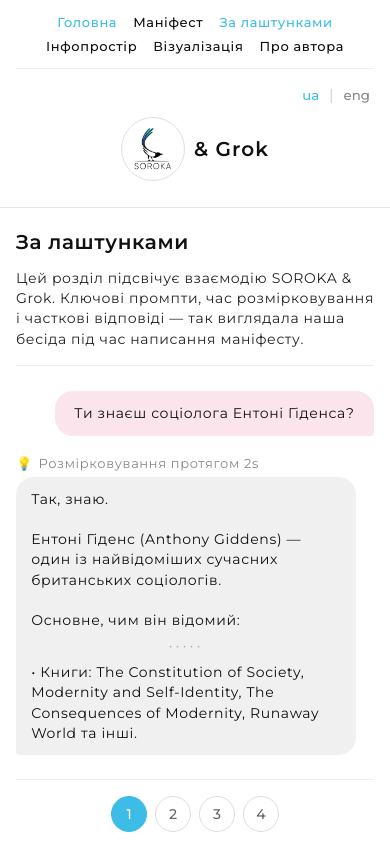
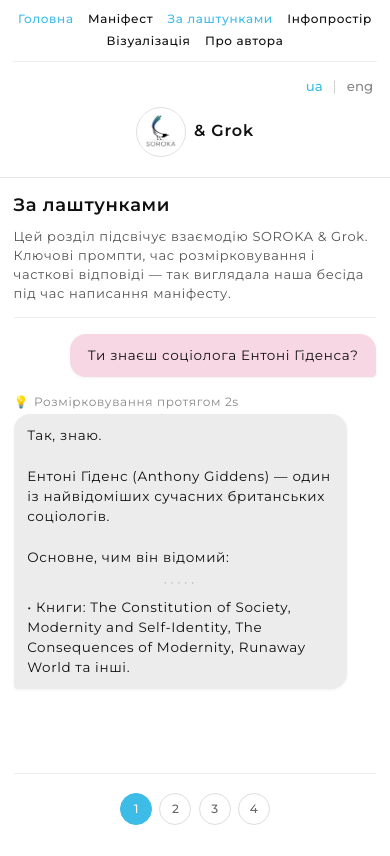
Before and after one commit to soroka2027/manifesto, an Angular app: page /behind-scenes in a window 390 px wide. Built offline with nearby package versions, Linux system fonts and the light colour scheme.

Commit message:
Improve Behind the Scenes: clearer bubbles, visible page switcher, better tablet/phone layout

```diff
--- a/src/app/pages/behind-scenes/behind-scenes.component.scss
+++ b/src/app/pages/behind-scenes/behind-scenes.component.scss
@@ -2,22 +2,25 @@
 .page {
   display: flex;
   min-height: 100vh;
-  max-width: 1300px;
+  max-width: 1200px;
   margin: 0 auto;
   font-family: 'Montserrat', sans-serif;
   letter-spacing: 0.04em;
+  background: #fff;
 }
 
+/* ========== LEFT SIDEBAR ========== */
 .sidebar {
-  width: 300px;
-  min-width: 260px;
-  padding: 2rem 1.5rem 2rem 2rem;
+  width: 280px;
+  min-width: 240px;
+  padding: 2rem 1.4rem 2rem 2rem;
   border-right: 1px solid #e8e8e8;
   display: flex;
   flex-direction: column;
   position: sticky;
   top: 0;
   height: 100vh;
+  flex-shrink: 0;
 }
 
 .mobile-nav { display: none; }
@@ -26,8 +29,8 @@
   display: flex;
   align-items: center;
   gap: 0.35rem;
-  margin-bottom: 1.8rem;
-  font-size: 15px;
+  margin-bottom: 1.6rem;
+  font-size: 14px;
   text-transform: uppercase;
 
   button {
@@ -47,15 +50,15 @@
 .logo-block {
   display: flex;
   align-items: center;
-  gap: 0.55rem;
-  margin-bottom: 2rem;
+  gap: 0.5rem;
+  margin-bottom: 1.8rem;
   text-decoration: none;
   &:hover .grok-link { color: #3CBCE7; }
 }
 
 .logo-circle {
-  width: 64px;
-  height: 64px;
+  width: 58px;
+  height: 58px;
   border-radius: 50%;
   overflow: hidden;
   border: 1.5px solid #e0e0e0;
@@ -63,11 +66,12 @@
   align-items: center;
   justify-content: center;
   background: #fff;
+  flex-shrink: 0;
   .logo-img { width: 78%; height: auto; object-fit: contain; }
 }
 
 .grok-link {
-  font-size: 20px;
+  font-size: 18px;
   font-weight: 600;
   color: #101010;
   letter-spacing: 0.05em;
@@ -77,11 +81,11 @@
 .desktop-menu {
   display: flex;
   flex-direction: column;
-  gap: 0.85rem;
+  gap: 0.75rem;
 }
 
 .menu-link {
-  font-size: 17px;
+  font-size: 16px;
   font-weight: 400;
   color: #101010;
   text-decoration: none;
@@ -90,27 +94,28 @@
   &:hover, &.active { color: #3CBCE7; }
 }
 
+/* ========== RIGHT CONTENT ========== */
 .content {
   flex: 1;
-  padding: 2.2rem 2.5rem 2rem;
+  min-width: 0;
+  padding: 2rem 2.2rem 1.5rem;
   display: flex;
   flex-direction: column;
-  overflow: hidden;
 }
 
 .page-title {
-  font-size: 24px;
+  font-size: 22px;
   font-weight: 600;
   color: #101010;
-  margin: 0 0 0.8rem;
+  margin: 0 0 0.6rem;
 }
 
 .intro-text {
-  font-size: 15px;
+  font-size: 14px;
   line-height: 145%;
-  color: #232323;
-  margin-bottom: 1.6rem;
-  padding-bottom: 1rem;
+  color: #555;
+  margin-bottom: 1.4rem;
+  padding-bottom: 0.9rem;
   border-bottom: 1px solid #eee;
 }
 
@@ -118,95 +123,116 @@
   flex: 1;
   display: flex;
   flex-direction: column;
-  gap: 1.2rem;
+  gap: 1.1rem;
+  min-height: 0;
 }
 
 .message {
   display: flex;
   flex-direction: column;
-  max-width: 88%;
+  max-width: 82%;
+
   &.user {
     align-self: flex-end;
     align-items: flex-end;
-    .bubble { background: #fce4ec; border-radius: 18px 18px 4px 18px; }
+    .bubble {
+      background: #f8d7e4;
+      border-radius: 16px 16px 4px 16px;
+      box-shadow: 0 1px 3px rgba(0,0,0,0.06);
+    }
   }
+
   &.grok {
     align-self: flex-start;
     align-items: flex-start;
-    .bubble { background: #f0f0f0; border-radius: 18px 18px 18px 4px; }
+    .bubble {
+      background: #ececec;
+      border-radius: 16px 16px 16px 4px;
+      box-shadow: 0 1px 3px rgba(0,0,0,0.06);
+    }
   }
 }
 
 .thinking {
   display: flex;
   align-items: center;
-  gap: 0.35rem;
-  margin-bottom: 0.3rem;
-  font-size: 13px;
+  gap: 0.3rem;
+  margin-bottom: 0.25rem;
+  font-size: 12px;
   color: #888;
 }
 
 .bubble {
-  padding: 0.9rem 1.15rem;
-  font-size: 15px;
-  line-height: 145%;
+  padding: 0.85rem 1.1rem;
+  font-size: 14.5px;
+  line-height: 150%;
   color: #101010;
   white-space: pre-wrap;
 }
 
 .partial-dots {
   text-align: center;
-  color: #aaa;
-  font-size: 16px;
+  color: #bbb;
+  font-size: 15px;
   letter-spacing: 3px;
-  margin: 0.35rem 0;
+  margin: 0.3rem 0;
 }
 
+/* Page switcher */
 .page-switcher {
   display: flex;
   justify-content: flex-end;
   align-items: center;
-  gap: 0.5rem;
-  margin-top: 1.5rem;
-  padding-top: 1rem;
+  gap: 0.45rem;
+  margin-top: auto;
+  padding-top: 1.2rem;
   border-top: 1px solid #eee;
+  flex-shrink: 0;
 }
 
 .page-btn {
-  width: 36px;
-  height: 36px;
+  width: 34px;
+  height: 34px;
   border-radius: 50%;
   border: 1.5px solid #ddd;
   background: #fff;
   font-family: inherit;
-  font-size: 14px;
+  font-size: 13px;
   font-weight: 500;
   color: #666;
   cursor: pointer;
   transition: all 0.2s;
   &:hover { border-color: #3CBCE7; color: #3CBCE7; }
-  &.active { background: #3CBCE7; border-color: #3CBCE7; color: #fff; }
+  &.active {
+    background: #3CBCE7;
+    border-color: #3CBCE7;
+    color: #fff;
+  }
 }
 
+/* ========== TABLET ========== */
 @media (max-width: 960px) {
   .page { flex-direction: column; }
+
   .sidebar {
     width: 100%;
     height: auto;
     position: relative;
     border-right: none;
     border-bottom: 1px solid #e8e8e8;
-    padding: 0.9rem 1rem 1.1rem;
+    padding: 0.85rem 1rem 1rem;
   }
+
   .mobile-nav {
     display: flex;
     flex-wrap: wrap;
     justify-content: center;
-    gap: 0.45rem 1rem;
-    margin-bottom: 1rem;
-    padding-bottom: 0.8rem;
+    gap: 0.4rem 0.9rem;
+    margin-bottom: 0.9rem;
+    padding-bottom: 0.75rem;
     border-bottom: 1px solid #eee;
   }
+
   .mobile-nav-link {
     font-size: 13px;
     font-weight: 500;
@@ -215,13 +241,39 @@
     transition: color 0.25s;
     &:hover, &.active { color: #3CBCE7; }
   }
-  .lang-switch { justify-content: flex-end; margin-bottom: 0.8rem; }
-  .logo-block { justify-content: center; margin-bottom: 0.5rem; }
+
+  .lang-switch {
+    justify-content: flex-end;
+    margin-bottom: 0.7rem;
+  }
+
+  .logo-block {
+    justify-content: center;
+    margin-bottom: 0.4rem;
+  }
+
   .desktop-menu { display: none; }
-  .content { padding: 1.3rem 1rem 1.5rem; }
+
+  .content {
+    padding: 1.2rem 1.1rem 1.4rem;
+  }
+
   .page-title { font-size: 20px; }
-  .intro-text { font-size: 14px; }
-  .message { max-width: 95%; }
+  .intro-text { font-size: 13.5px; }
+  .message { max-width: 92%; }
   .bubble { font-size: 14px; padding: 0.75rem 0.95rem; }
   .page-switcher { justify-content: center; }
 }
+
+/* ========== PHONE ========== */
+@media (max-width: 480px) {
+  .sidebar { padding: 0.7rem 0.8rem 0.9rem; }
+  .logo-circle { width: 50px; height: 50px; }
+  .grok-link { font-size: 16px; }
+  .mobile-nav-link { font-size: 12px; }
+  .content { padding: 1rem 0.85rem 1.2rem; }
+  .page-title { font-size: 18px; }
+  .intro-text { font-size: 13px; margin-bottom: 1rem; }
+  .bubble { font-size: 13.5px; padding: 0.7rem 0.85rem; }
+  .page-btn { width: 32px; height: 32px; font-size: 12px; }
+}
```
